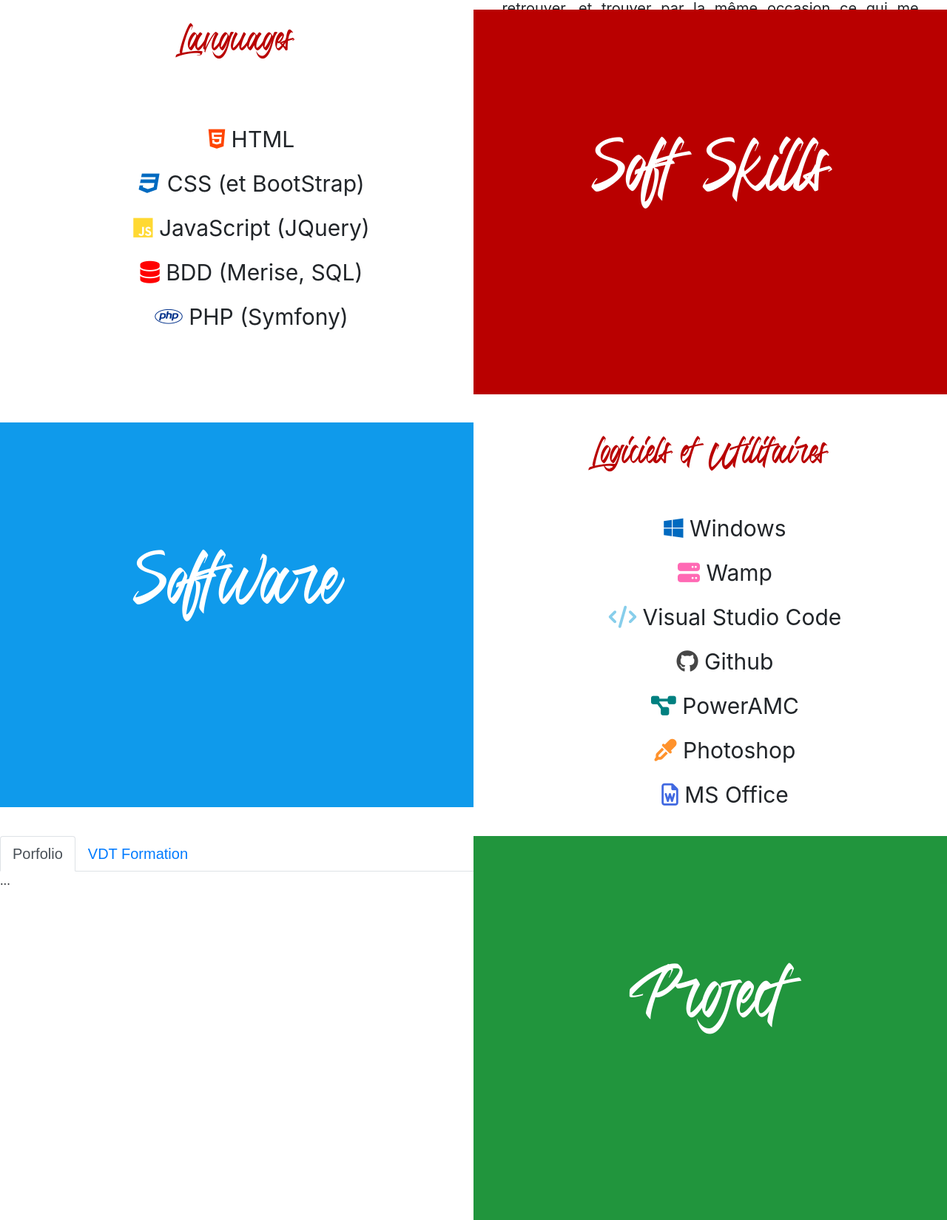
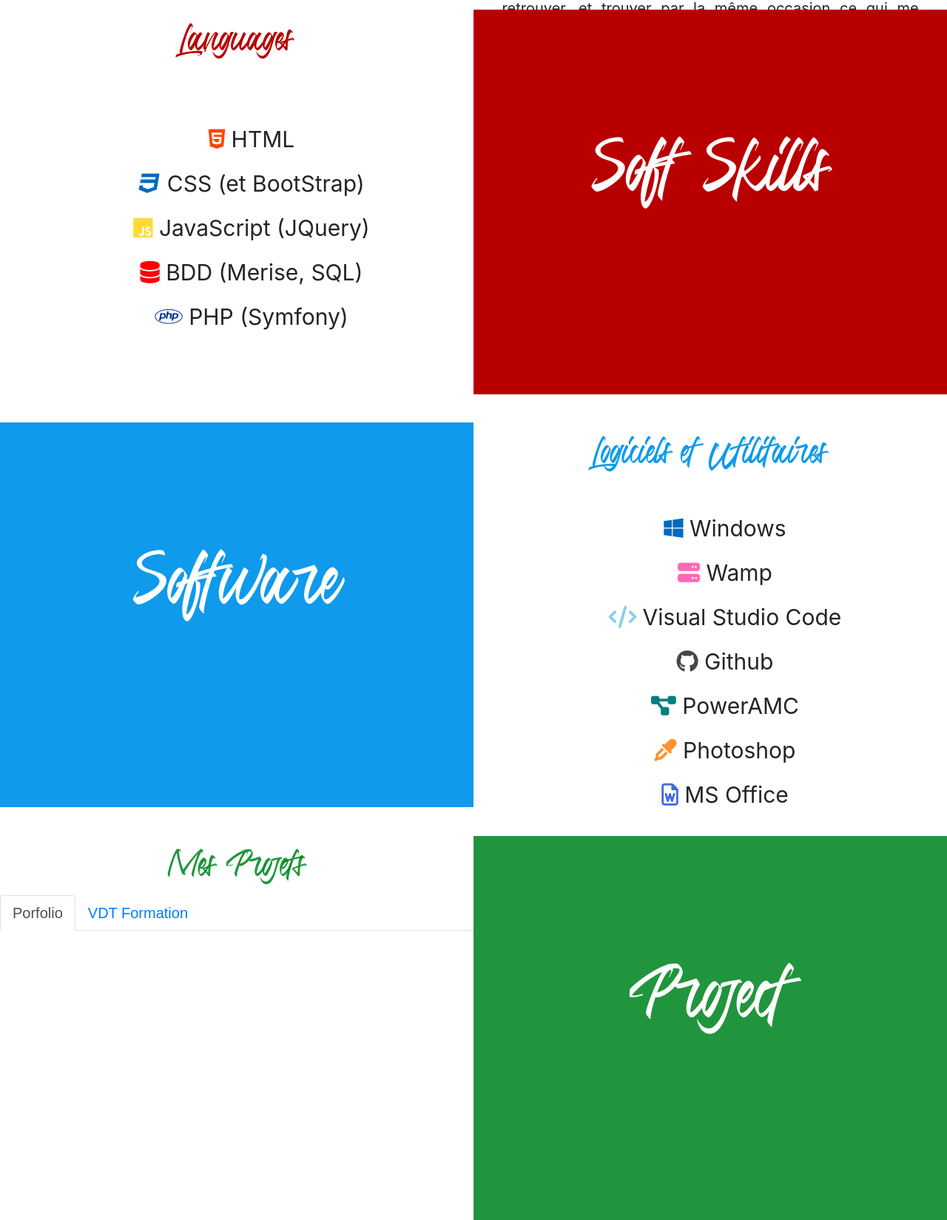
Before and after one commit to DlnWse/PorFolio, a PHP site: page /PHP/index.php in a window 1280 px wide. Shown: the part 584-2233 px from the top of the page at 74% size. Run offline with PHP 8.4, Linux system fonts and the light colour scheme; some libraries are stand-ins or nearby versions; some web fonts are replaced.

Commit message:
footer & fin

```diff
--- a/CSS/index.css
+++ b/CSS/index.css
@@ -89,6 +89,14 @@ h1.titlebox {
 
 .red {
     color: rgb(185, 0, 0);
+}
+
+.blue {
+    color: rgb(15, 154, 235);
+}
+
+.green {
+    color: rgba(0, 134, 33, 0.87);
 }
 
 /*--------------------- colors bg ---------------------*/
--- a/PHP/index.php
+++ b/PHP/index.php
@@ -81,7 +81,7 @@
 
         <div class="boxR">
 
-            <h1 class="titlepart red">Logiciels et Utilitaires</h1>
+            <h1 class="titlepart blue">Logiciels et Utilitaires</h1>
 
             <ul class="listsoft">
                 <li class="soft"><i class="fab fa-windows"></i> Windows</li>
@@ -104,6 +104,8 @@
 
         <div class="boxL">
 
+        <h1 class="titlepart green">Mes Projets</h1>
+
             <ul class="nav nav-tabs" id="myTab" role="tablist">
                 <li class="nav-item">
                     <a class="nav-link active" id="PF-tab" data-toggle="tab" href="#PF" role="tab" aria-controls="PF" aria-selected="true">Porfolio</a>
@@ -114,7 +116,7 @@
 
             </ul>
             <div class="tab-content" id="myTabContent">
-                <div class="tab-pane fade show active" id="PF" role="tabpanel" aria-labelledby="PF-tab">...</div>
+                <div class="tab-pane fade show active" id="PF" role="tabpanel" aria-labelledby="PF-tab"> </div>
                 <div class="tab-pane fade" id="VDT" role="tabpanel" aria-labelledby="VDT-tab">...</div>
             </div>
 
@@ -126,6 +128,7 @@
 
     </div>
     <div id="contact"></div>
+
     <div class="contactbox">
 
         <div class="boxL bgorange white">
```
